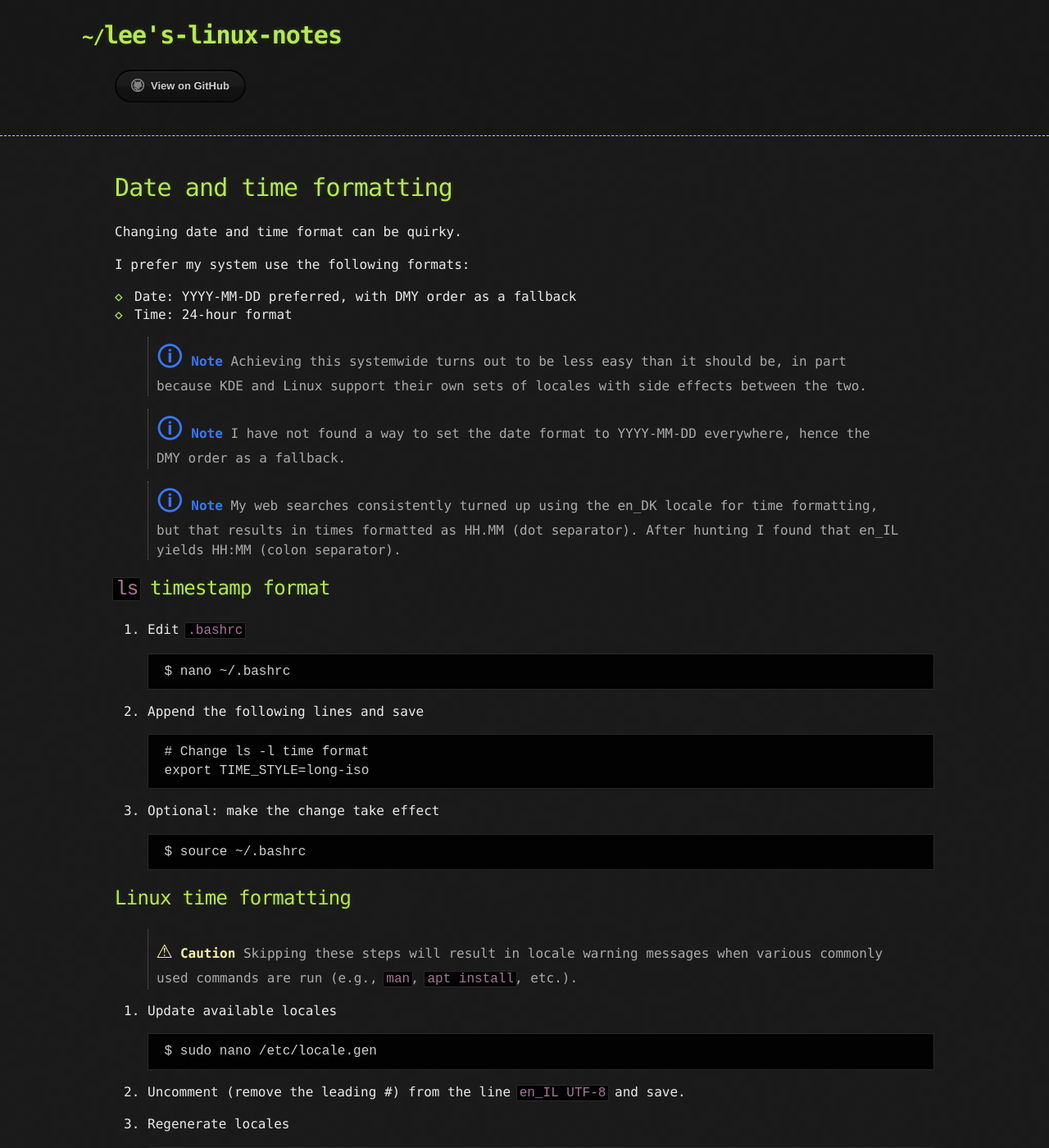
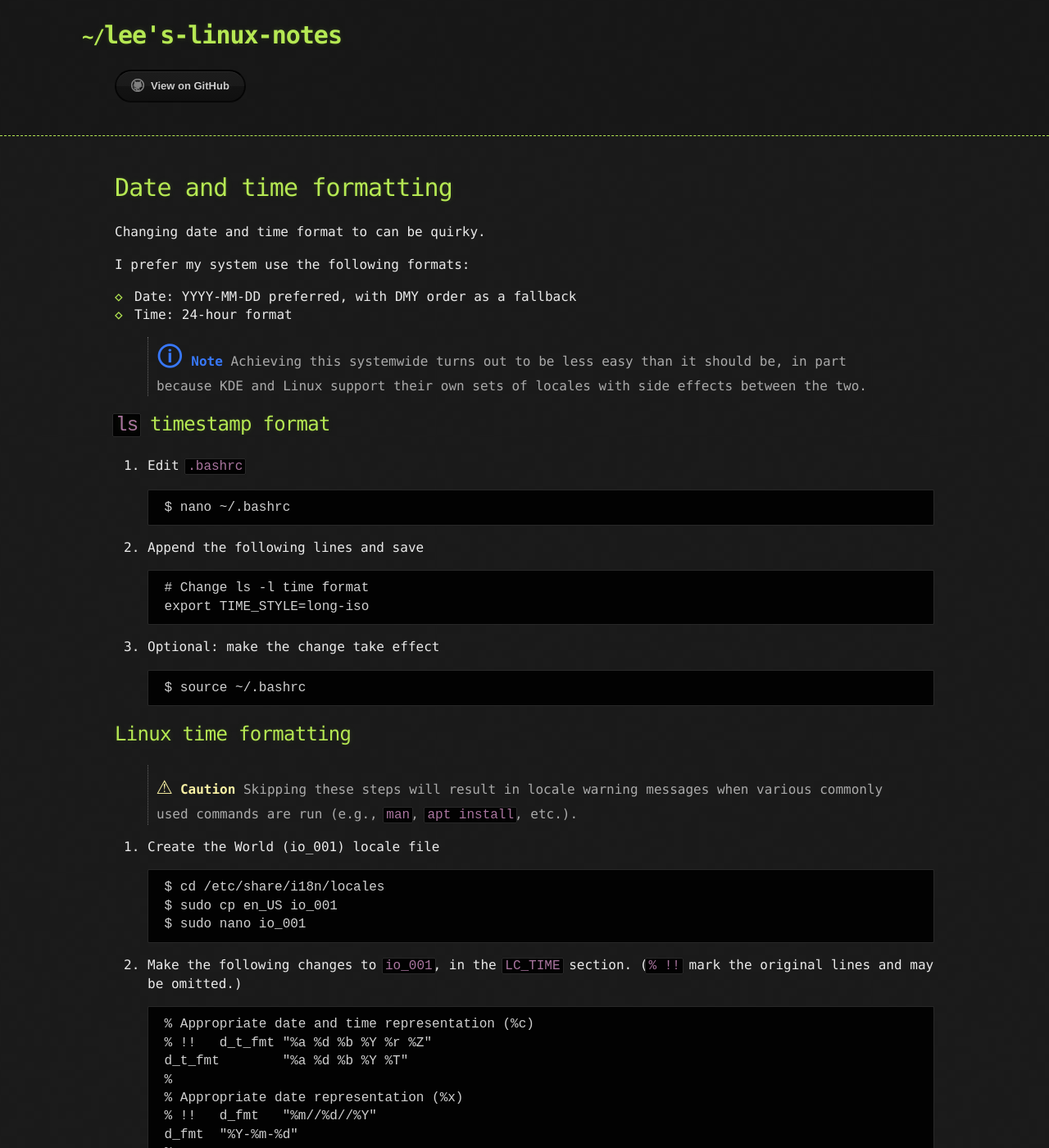
Before and after one commit to leebehrens/linux-notes, a Jekyll site: the page built from docs/_notes/date-time-formatting.md, in a window 1280 px wide and 1400 px high. Shown: the whole window at 82% size. Built offline with Jekyll 4.4.1, drawn with Linux system fonts in a browser that asks for light colours; the repository's description, which GitHub fills in, is left out; some of the changed text lies outside the part shown.

Commit message:
changes for date format, other minor corrections

````diff
--- a/docs/_notes/date-time-formatting.md
+++ b/docs/_notes/date-time-formatting.md
@@ -4,22 +4,13 @@ layout: note
 date: 2022-04-28
 ---
 
-Changing date and time format can be quirky.
+Changing date and time format to can be quirky.
 
 I  prefer my system use the following formats:
 - Date: YYYY-MM-DD preferred, with DMY order as a fallback
 - Time: 24-hour format
 
-{{site.callout_note}} Achieving this systemwide turns out to be less easy
-than it should be, in part because KDE and Linux support their own sets
-of locales with side effects between the two.
-
-{{site.callout_note}} I have not found a way to set the date format to
-YYYY-MM-DD everywhere, hence the DMY order as a fallback.
-
-{{site.callout_note}} My web searches consistently turned up using the
-en_DK locale for time formatting, but that results in times formatted as HH.MM
-(dot separator). After hunting I found that en_IL yields HH:MM (colon separator).
+{{site.callout_note}} Achieving this systemwide turns out to be less easy than it should be, in part because KDE and Linux support their own sets of locales with side effects between the two.
 
 ## `ls` timestamp format
 
@@ -45,14 +36,56 @@ en_DK locale for time formatting, but that results in times formatted as HH.MM
 messages when various commonly used commands are run (e.g., `man`, `apt install`,
 etc.).
 
-1. Update available locales
+1. Create the World (io_001) locale file
+    ```shell
+    $ cd /etc/share/i18n/locales
+    $ sudo cp en_US io_001
+    $ sudo nano io_001
+    ```
+
+2. Make the following changes to `io_001`, in the `LC_TIME` section. (`% !!` mark the original lines and may be omitted.)
+    ```
+    % Appropriate date and time representation (%c)
+    % !!	d_t_fmt "%a %d %b %Y %r %Z"
+    d_t_fmt	"%a %d %b %Y %T"
+    %
+    % Appropriate date representation (%x)
+    % !!	d_fmt   "%m//%d//%Y"
+    d_fmt	"%Y-%m-%d"
+    %
+    % Appropriate time representation (%X)
+    % !!	t_fmt   "%r"
+    t_fmt "%T"
+    %
+    % Appropriate AM/PM time representation (%r)
+    % !!	t_fmt_ampm "%I:%M:%S %p"
+    t_fmt_ampm	"%T"
+    %
+    % Appropriate date and time representation for date(1)
+    % !!	date_fmt "%a %d %b %Y %r %Z"
+    date_fmt	"%a %x %T"
+    %
+    % Strings for AM/PM
+    % !!	am_pm	"AM";"PM"
+    am_pm	"";""
+    ```
+
+    {{site.callout_note}} As indicated above, `date_fmt` is the default format for the `date` command. `%T` is equivalent to `%H:%M:%S` (two-digit hour, minute, second).
+
+3. Update available locales
     ```shell
     $ sudo nano /etc/locale.gen
     ```
 
-2. Uncomment (remove the leading #) from the line `en_IL UTF-8` and save.
+<!--
+4. Uncomment (remove the leading #) from the line `en_IL UTF-8` and save.
+-->
+4. At the end of the file add this line
+    ```
+    io_001 UTF-8
+    ```
 
-3. Regenerate locales
+5. Regenerate locales
     ```shell
     $ sudo locale-gen
     ```
@@ -63,9 +96,30 @@ etc.).
 
 2. Check Detailed Settings
 
-3. Change Time to Israel - English (en_IL)
+3. Change Time to World (io_001) <!-- Israel - English (en_IL) -->
 
 4. Click Apply
+
+## KDE lock screen date formatting
+
+1. Edit the lockscreen theme file
+    ```shell
+    $ cd /usr/share/plasma/look-and-feel/org.kde.breeze.desktop/contents/components
+    $ sudo nano Clock.qml
+    ```
+
+2. Find the line containing
+    ```
+    text: Qt.formatDate(timeSource.data["Local"]["DateTime"], "yyyy-MM-dd (ddd)")   // Qt.DefaultLocaleLongDate)
+    ```
+    and change it to
+    ```
+    text: Qt.formatDate(timeSource.data["Local"]["DateTime"], "yyyy-MM-dd (ddd)")   // Qt.DefaultLocaleLongDate)
+    ```
+
+## KDE login screen
+
+{{site.callout_note}} I have not yet discovered how to change the date format on the KDE login screen.
 
 ## Activating the changes and trying them out
 
````
